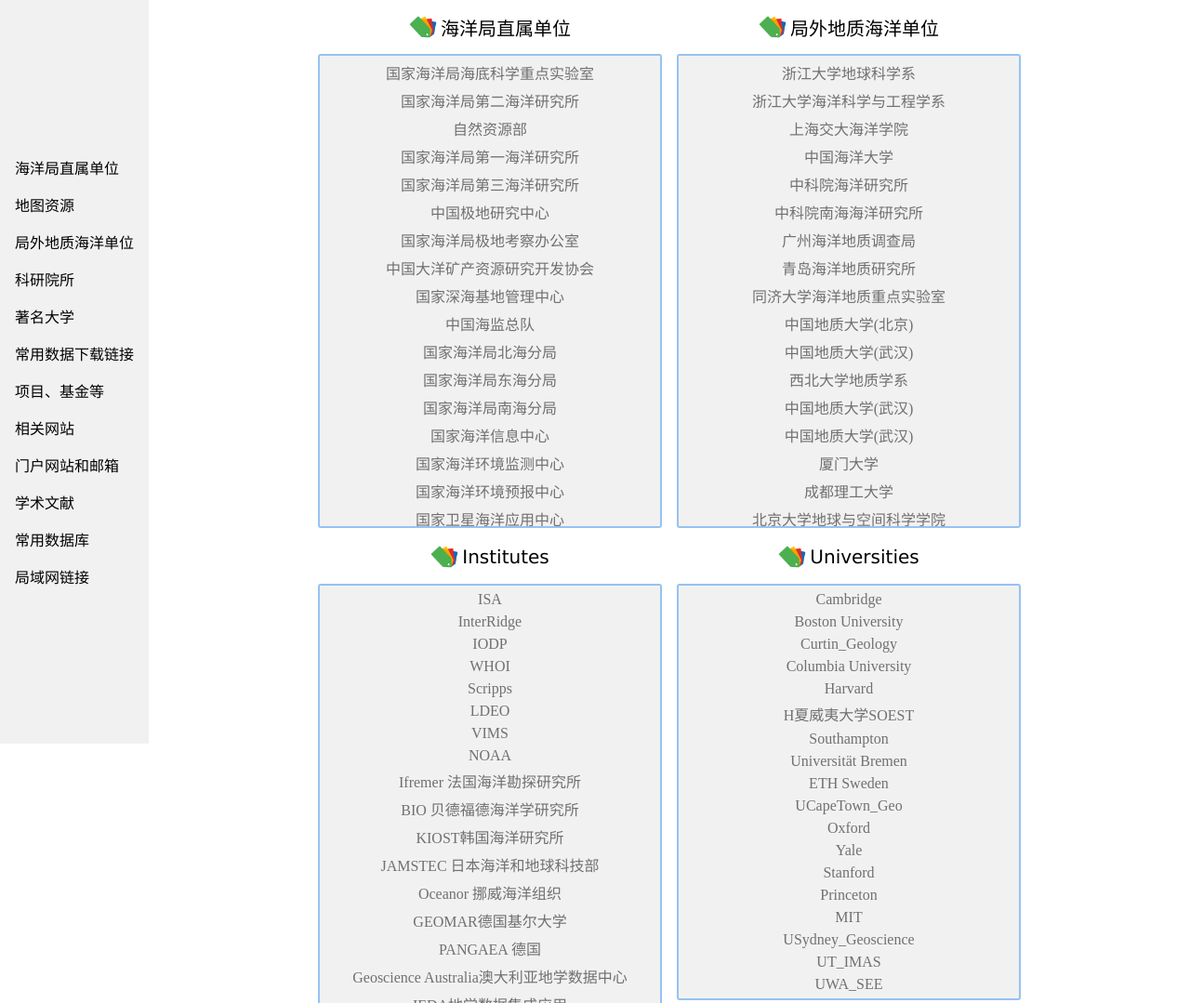
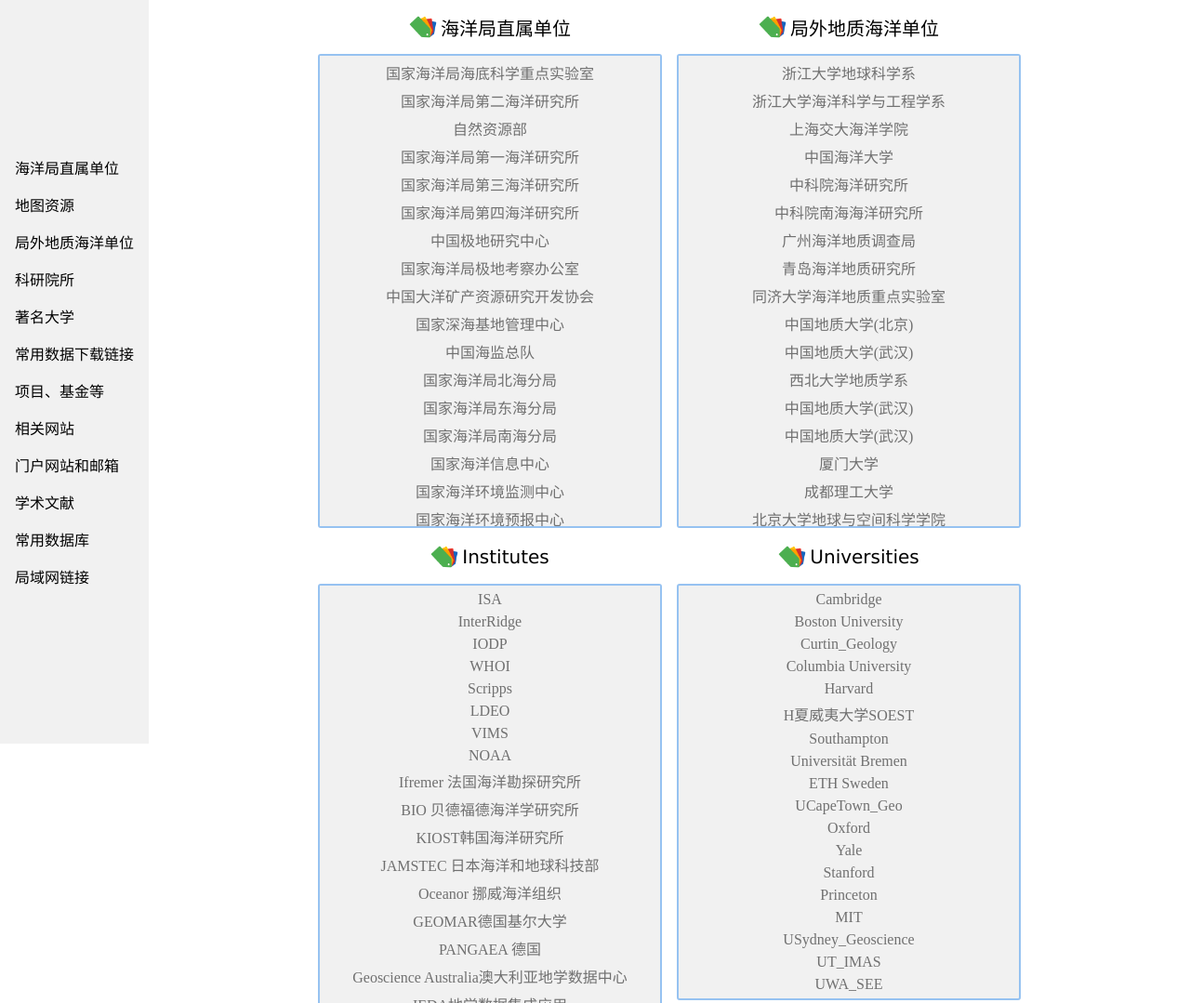
Before and after one commit to minifish930/Dupal, a plain HTML site: page index.html in a window 1280 px wide. Shown: the top 1079 px of the page at 93% size. Drawn offline with Linux system fonts and the light colour scheme.

Commit message:
Update index.html

```diff
--- a/index.html
+++ b/index.html
@@ -46,6 +46,7 @@
                 <a href=http://www.mnr.gov.cn>自然资源部</a>
                 <a href=http://www.fio.org.cn>国家海洋局第一海洋研究所</a>
                 <a href=http://www.tio.org.cn>国家海洋局第三海洋研究所</a>
+                <a href=http://www.4io.org.cn>国家海洋局第四海洋研究所</a>
                 <a href=http://www.pric.gov.cn>中国极地研究中心</a>
                 <a href=http://www.chinare.gov.cn>国家海洋局极地考察办公室</a>
                 <a href=http://www.comra.org>中国大洋矿产资源研究开发协会</a>
```
